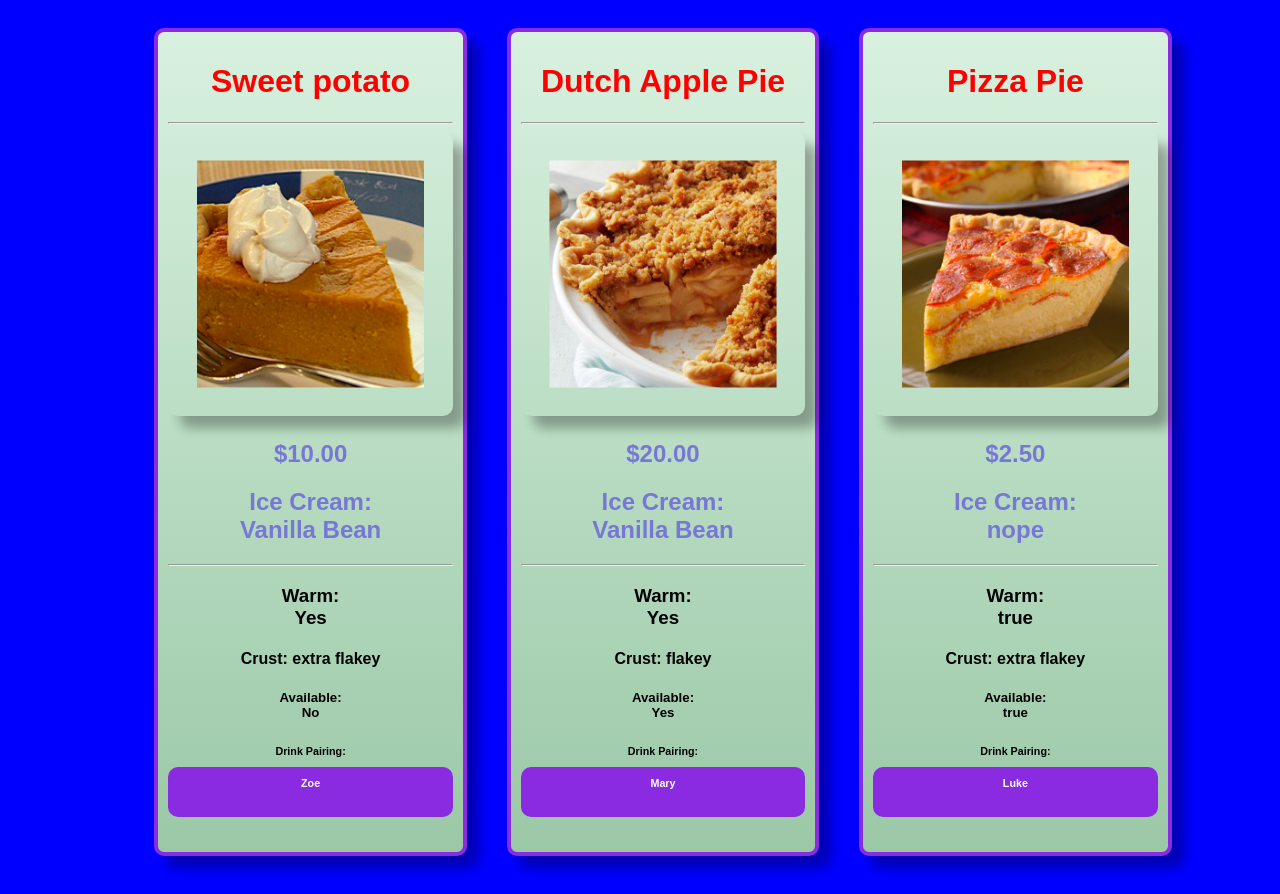
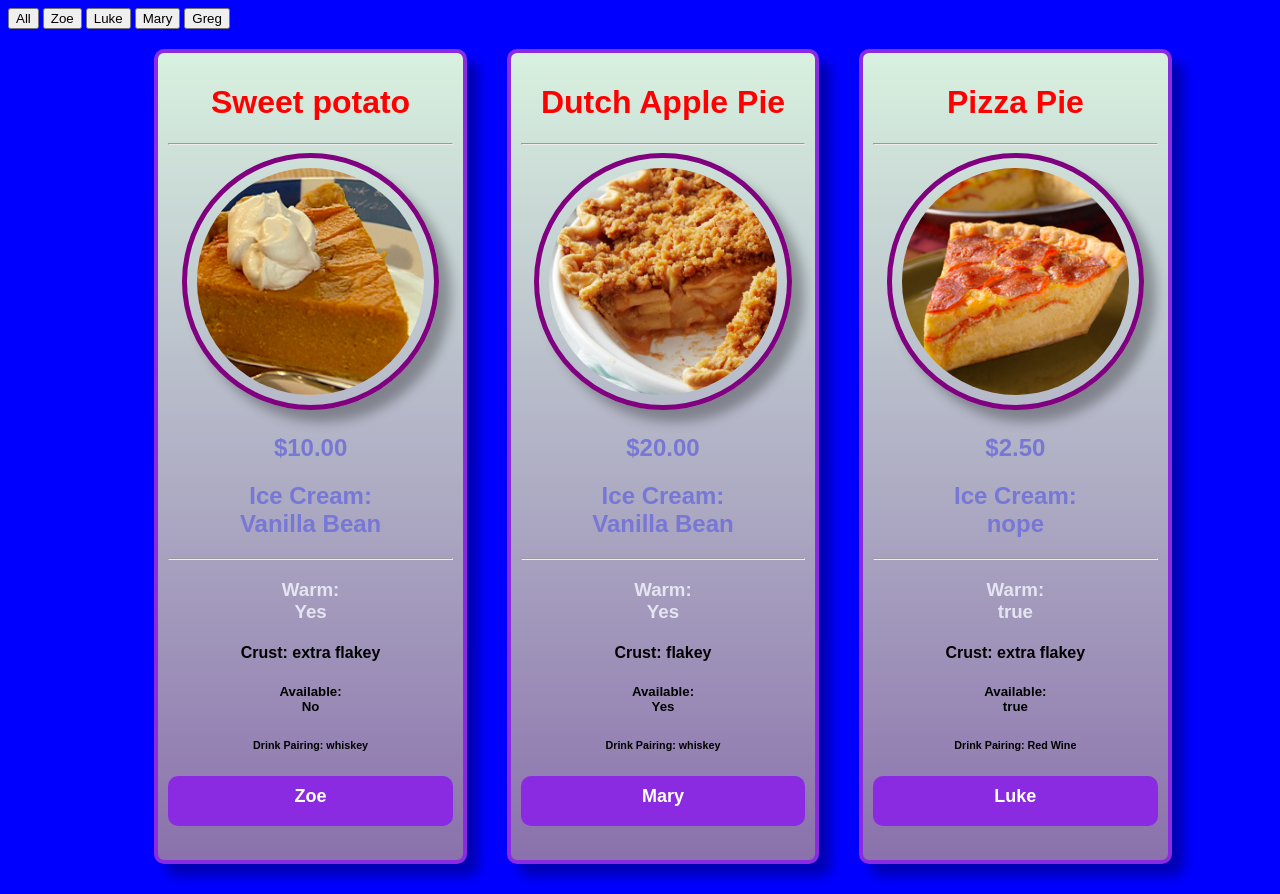
Before and after one commit to kenymc1/events, a plain HTML site: page index.html in a window 1280 px wide. Shown: the top 894 px of the page. Drawn offline with Linux system fonts and the light colour scheme.

Commit message:
added events

```diff
--- a/index.html
+++ b/index.html
@@ -8,7 +8,14 @@
   <title>Document</title>
 </head>
 <body>
+  <div id="instructor-buttons">
+    <button id="All">All</button>
+    <button id="Zoe">Zoe</button>
+    <button id="Luke">Luke</button>
+    <button id="Mary">Mary</button>
+    <button id="Greg">Greg</button>
 
+  </div>
 
    <div class="card" id="card-spot">
 
--- a/main.css
+++ b/main.css
@@ -9,9 +9,8 @@ body {
   padding-left: 10%;
 
 }
-
 .pie-card {
-  background-image: linear-gradient(#d8f1df, #9bc8a7);
+  background-image: linear-gradient(#d8f1df, #8a71ac);
   width: 25%;
   text-align: center;
   font-family: Arial, Helvetica, sans-serif;
@@ -29,6 +28,7 @@ body {
   margin-top: 10px;
  padding-top: 10px;
  border-radius: 10px;
+ font-size: large;
 }
 
 .pie-card:hover {
@@ -39,9 +39,10 @@ body {
 
 .pie-card img {
   width: 80%;
-  padding: 10%;
+  padding: 10px;
   Box-shadow: 12px 12px 12px 0 rgba(0,0,0,.3);
-  border-radius: 10px;
+  border-radius: 50%;
+  border: solid purple 5px;
 }
 
 .pie-card h1 {
@@ -50,3 +51,6 @@ body {
 .pie-card h2 {
   color: rgb(119, 119, 214);
 }
+.pie-card h3 {
+  color: rgb(229, 229, 241);
+}
--- a/main.js
+++ b/main.js
@@ -32,7 +32,7 @@ const pies = [
     iceCream: 'nope',
     isAvailable: true,
     image:"img/pie_0005_Pizza.png",
-    drinkPairing: 'High Life',
+    drinkPairing: 'Red Wine',
     instructor: 'Luke',
   },
   {
@@ -45,7 +45,7 @@ const pies = [
     isAvailable: "Yes",
     image:"img/pie_0002_Chest.png",
     drinkPairing: 'High Life',
-    instructor: 'Mary',
+    instructor: 'Greg',
   },
   {
     name:"Chocolate",
@@ -81,7 +81,7 @@ const pies = [
     isAvailable: true,
     image:"img/pie_0004_blue-berry.png",
     drinkPairing: 'High Life',
-    instructor: 'Kenny',
+    instructor: 'Greg',
   }
 ]
 
@@ -91,22 +91,22 @@ const printToDom = (toPrint, divId) => {
   document.getElementById(divId).innerHTML = toPrint;
 };
 
-const pieBuilder = () => {
+const pieBuilder = (monkeybuttArray) => {
   let domString = '';
-  for (let i = 0; i < pies.length; i += 1) {
+  for (let i = 0; i < monkeybuttArray.length; i += 1) {
     domString += `
     <div class="pie-card">
-    <h1>${pies[i].name}</h1>
+    <h1>${monkeybuttArray[i].name}</h1>
     <hr>
-    <img src=${pies[i].image} alt="">
-    <h2>${pies[i].price}</h2>
-    <h2>Ice Cream: <br>${pies[i].iceCream}</h2>
+    <img src=${monkeybuttArray[i].image} alt="">
+    <h2>${monkeybuttArray[i].price}</h2>
+    <h2>Ice Cream: <br>${monkeybuttArray[i].iceCream}</h2>
     <hr>
-    <h3>Warm: <br>${pies[i].iswarm}</h3>
-    <h4>Crust: ${pies[i].crust}</h4>
-    <h5>Available: <br>${pies[i].isAvailable}</h5>
-    <h6>Drink Pairing: <br> <${pies[i].drinkPairing}</h6>
-    <h4 class="instructor">${pies[i].instructor}</h4>
+    <h3>Warm: <br>${monkeybuttArray[i].iswarm}</h3>
+    <h4>Crust: ${monkeybuttArray[i].crust}</h4>
+    <h5>Available: <br>${monkeybuttArray[i].isAvailable}</h5>
+    <h6>Drink Pairing: ${monkeybuttArray[i].drinkPairing}</h6>
+    <h4 class="instructor">${monkeybuttArray[i].instructor}</h4>
 
  </div>
 </div>
@@ -120,4 +120,59 @@ const pieBuilder = () => {
 
 
 
-pieBuilder()
+
+
+// const zoesPies = () => {
+//   const myPies = []
+//   for(let i = 0; i < pies.length; i += 1){
+//     if(pies[i].instructor === 'Zoe'){
+//       myPies.push(pies[i]);
+//     }
+//   }
+//   pieBuilder(myPies);
+// }
+// const maryPies = () => {
+//   const herPies = []
+//   for(let i = 0; i < pies.length; i += 1){
+//     if(pies[i].instructor === 'Mary'){
+//       herPies.push(pies[i]);
+//     }
+//   }
+//   pieBuilder(herPies);
+// }
+// const gregPies = () => {
+//   const hisPies = []
+//   for(let i = 0; i < pies.length; i += 1){
+//     if(pies[i].instructor === 'Greg'){
+//       hisPies.push(pies[i]);
+//     }
+//   }
+//   pieBuilder(hisPies);
+// }
+// const lukePies = () => {
+//   const therePies = []
+//   for(let i = 0; i < pies.length; i += 1){
+//     if(pies[i].instructor === 'Luke'){
+//       therePies.push(pies[i]);
+//     }
+//   }
+//   pieBuilder(therePies);
+// }
+
+const findMyPies = (e) => {
+  const buttonId = e.target.id;
+  const myPies = []
+  for(let i = 0; i < pies.length; i += 1){
+    if(pies[i].instructor === buttonId){
+      myPies.push(pies[i]);
+    }
+  }
+  pieBuilder(myPies);
+}
+
+pieBuilder(pies);
+
+document.getElementById('Zoe').addEventListener('click',findMyPies)
+document.getElementById('Mary').addEventListener('click',findMyPies)
+document.getElementById('Greg').addEventListener('click',findMyPies)
+document.getElementById('Luke').addEventListener('click',findMyPies)
```
